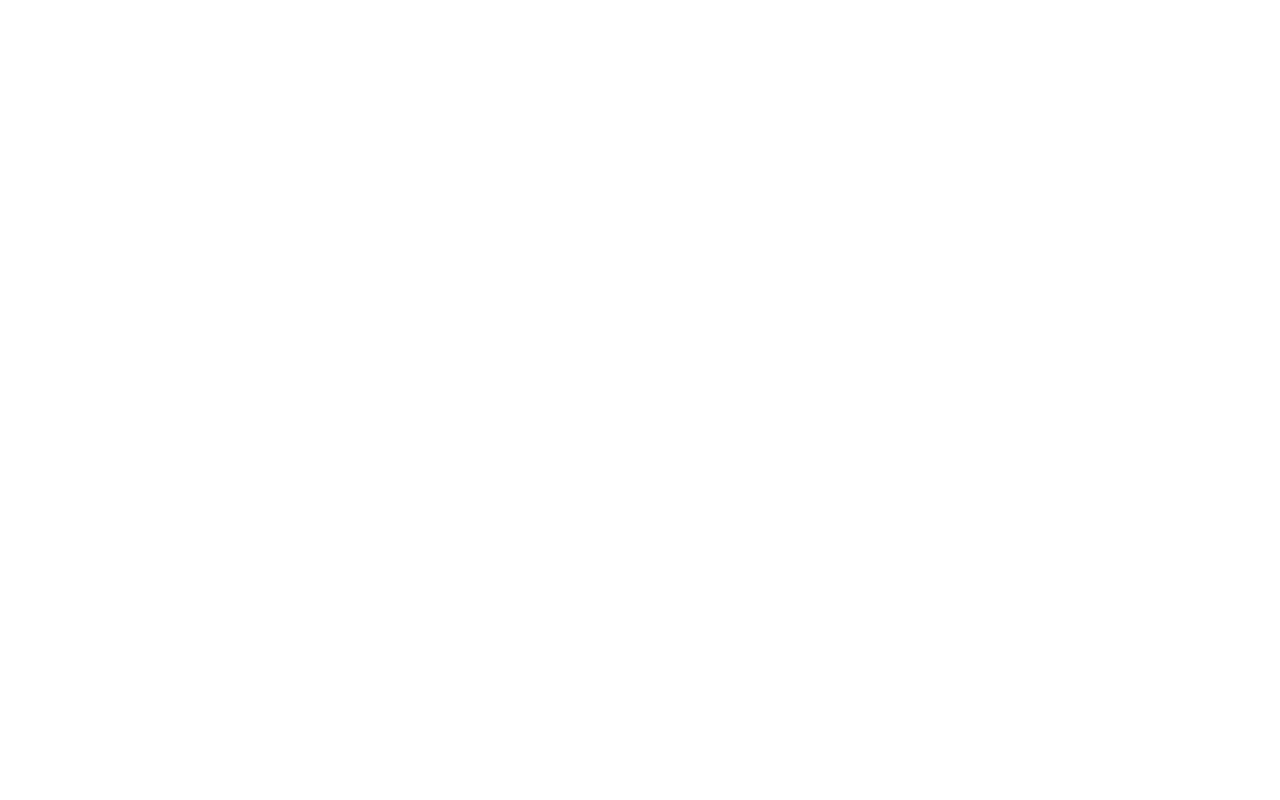
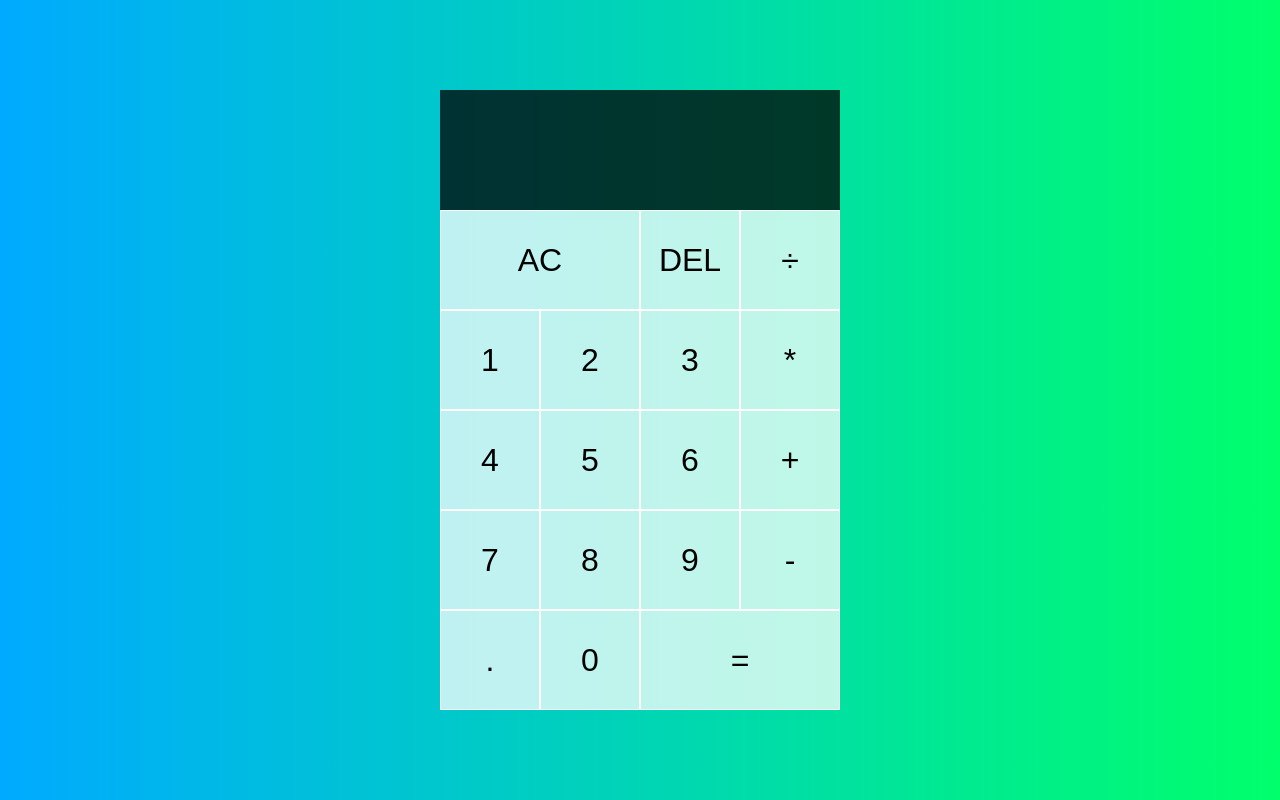
Before and after one commit to Juanpak12/Briefing11_Calculadora, a plain HTML site: page index.html in a window 1280 px wide. Drawn offline with Linux system fonts and the light colour scheme.

Commit message:
avance de calculadora

```diff
--- a/index.html
+++ b/index.html
@@ -9,6 +9,29 @@
 
 </head>
 <body>
-
+    <div class="calculator-grid">
+    <div class="output">
+        <div data-previous-operand class="previous-operand"></div>
+        <div data-current-operand class="current-operand"></div>
+    </div>
+    <button data-all-clear class="span-two">AC</button>
+    <button data-delete>DEL</button>
+    <button data-operation>÷</button>
+    <button data-number>1</button>
+    <button data-number>2</button>
+    <button data-number>3</button>
+    <button data-operation>*</button>
+    <button data-number>4</button>
+    <button data-number>5</button>
+    <button data-number>6</button>
+    <button data-operation>+</button>
+    <button data-number>7</button>
+    <button data-number>8</button>
+    <button data-number>9</button>
+    <button data-operation>-</button>
+    <button data-number>.</button>
+    <button data-number>0</button>
+    <button data-equals class="span-two" >=</button>
+    </div>
 </body>
 </html>
--- a/script.js
+++ b/script.js
@@ -0,0 +1,53 @@
+class Calculator {
+    constructor(previousOperandTextElement, currentOperandTextElement) {
+        this.previousOperandTextElement = previousOperandTextElement
+        this.currentOperandTextElement = currentOperandTextElement
+        this.clear()
+    }
+
+    clear() {
+        this.currentOperand = ''
+        this.previousOperand = ''
+        this.operation = undefined
+    }
+
+    delete() {
+
+    }
+
+    appendNumber(number) {
+        this.currentOperand = number
+    }
+
+    chooseOperation(operation) {
+
+    }
+
+    compute() {
+
+    }
+
+    updateDisplay() {
+        this.currentOperandTextElement = this.currentOperand
+    }
+}
+
+
+
+
+const numberButtons = document.querySelectorAll('[data-number]')
+const operationButtons = document.querySelectorAll('[data-operation]')
+const equalsButton = document.querySelector('[data-equals]')
+const deleteButton = document.querySelector('[data-delete]')
+const allClearButton = document.querySelector('[data-all-clear]')
+const previousOperandTextElement = document.querySelector('[data-previous-operand]')
+const currentOperandTextElement = document.querySelector('[data-current-operand]')
+
+const calculator = new Calculator(previousOperandTextElement, currentOperandTextElement)
+
+numberButtons.forEach(button => {
+    button.addEventListener('click', () =>{
+        calculator.appendNumber(button.innerText)
+        calculator.updateDisplay()
+    })
+})
--- a/styles.css
+++ b/styles.css
@@ -0,0 +1,58 @@
+*, *::before, *::after {
+    box-sizing: border-box;
+    font-family: Gotham Rounded, sans-serif;
+    font-weight: normal;
+}
+
+body {
+    padding: 0;
+    margin: 0;
+    background: linear-gradient(to right, #00AAFF, #00FF6C);
+}
+
+.calculator-grid {
+    display: grid;
+    justify-content: center;
+    align-content: center;
+    min-height: 100vh;
+    grid-template-columns: repeat(4, 100px);
+    grid-template-rows: minmax(120px, auto) repeat(5, 100px);
+}
+
+.calculator-grid > button {
+    cursor: pointer;
+    font-size: 2rem;
+    border: 1px solid white;
+    outline: none;
+    background-color: rgba(255, 255, 255, .75);
+}
+
+.calculator-grid > button:hover {
+    background-color: rgba(255, 255, 255, .9);
+}
+
+.span-two {
+    grid-column: span 2;
+}
+
+.output {
+    grid-column: 1 / -1;
+    background-color: rgba(0, 0, 0, .75);
+    display: flex;
+    align-items: flex-end;
+    justify-content: space-between;
+    flex-direction: column;
+    padding: 10px;
+    word-wrap: break-word;
+    word-break: break-all;
+}
+
+.output .previous-operand {
+    color: rgba(255, 255, 255, .75);
+    font-size: 1.5rem;
+}
+
+.output .previous-operand {
+    color: white;
+    font-size: 2.5rem;
+}
```
